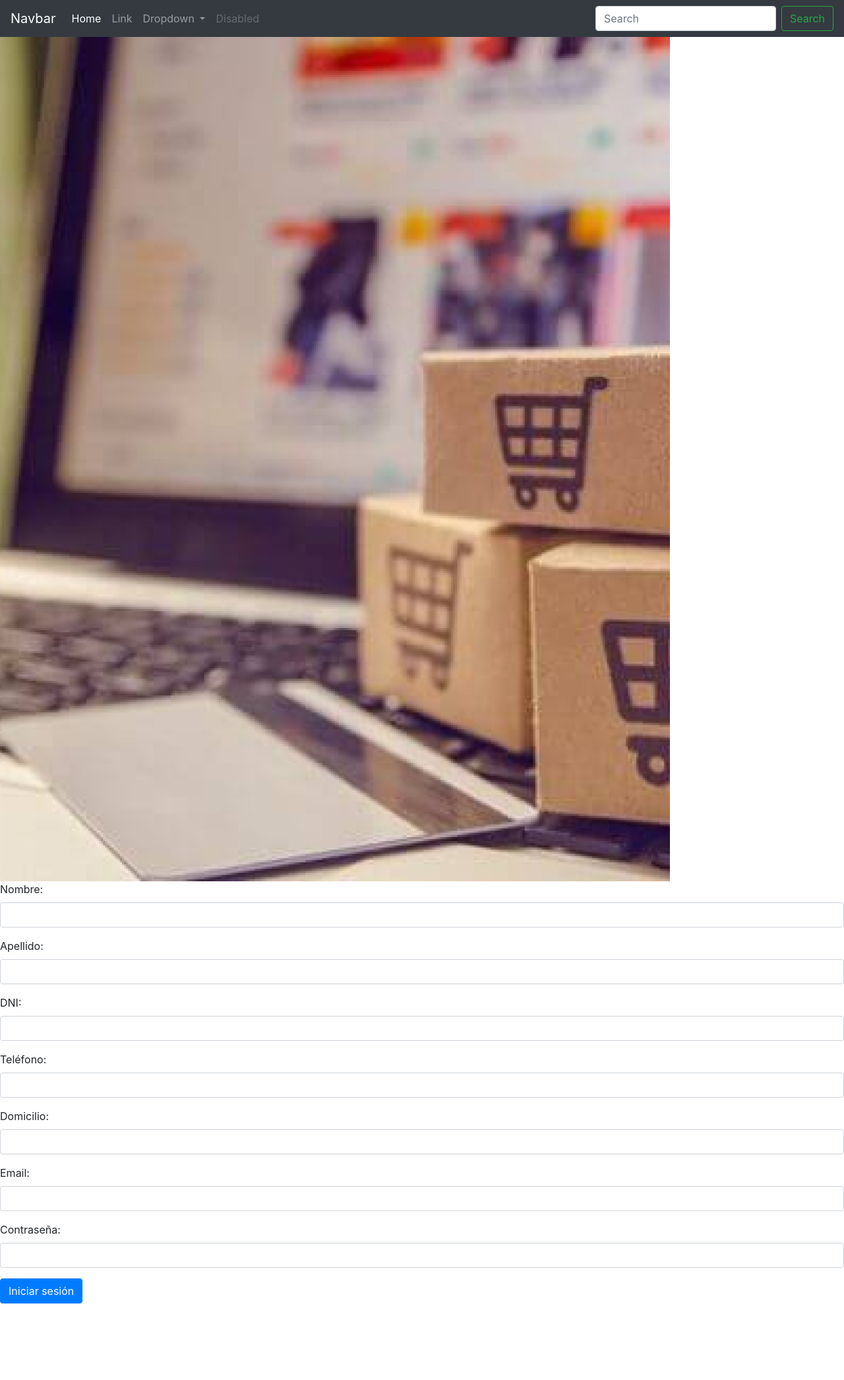
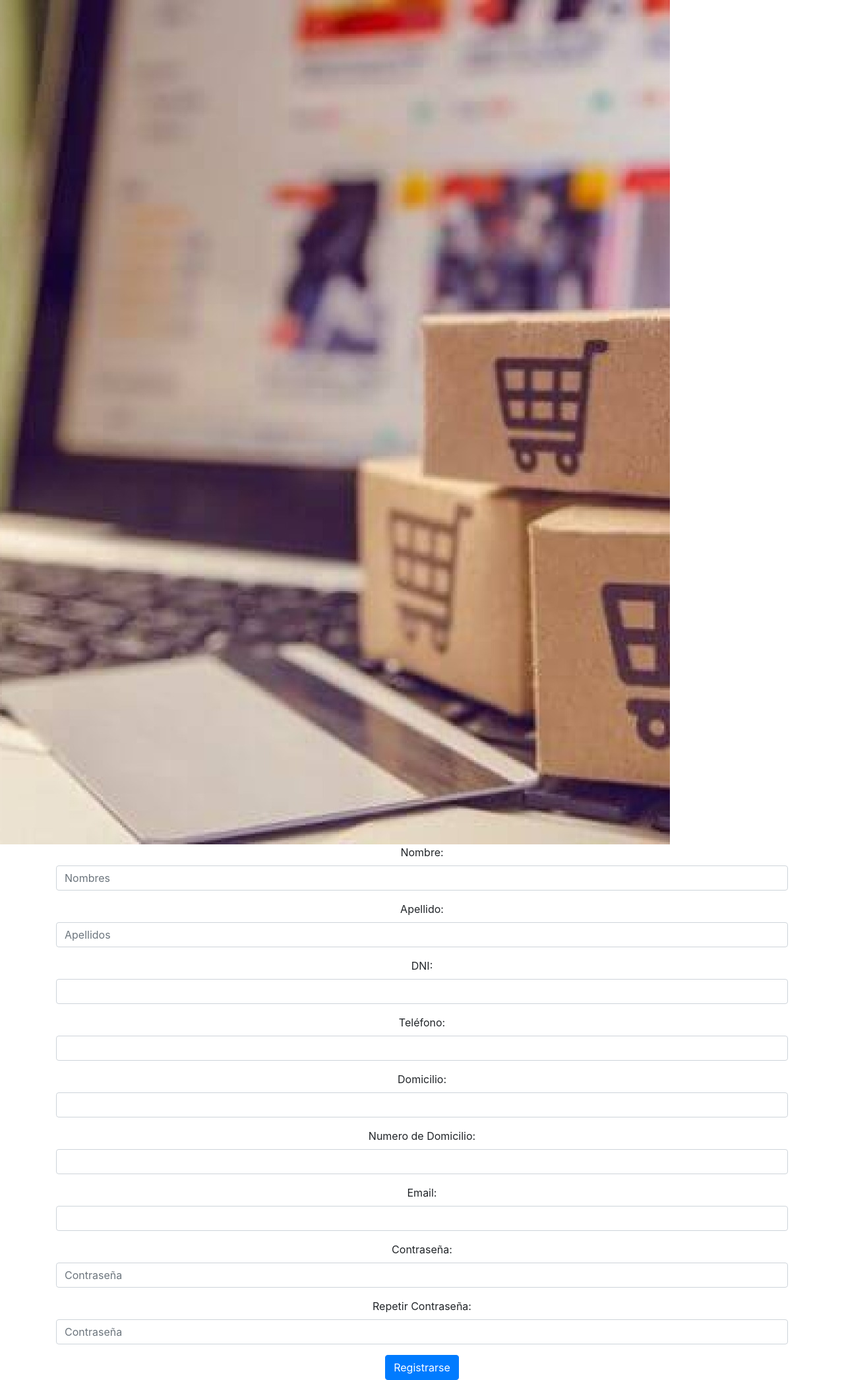
Before and after one commit to lautig32/2022-DSI-E-Commerce, a Django app: page /register/ in a window 1280 px wide. Shown: the whole page at 66% size. Before the commit the page ends 1976 px from the top, so only its background shows below. Run offline with Django 4.2, Linux system fonts and the light colour scheme.

Commit message:
changes lauti

```diff
--- a/user/admin.py
+++ b/user/admin.py
@@ -26,7 +26,7 @@ class UserProfileAdmin(admin.ModelAdmin):
     search_fields = ['document_number', 'first_name', 'last_name', 'email', ]
     ordering = ('-is_active', 'last_name', 'first_name', )
     fields = ('username', ('email', 'password', ), ('last_name', 'first_name',), 'document_number', 'number_phone',
-              ('profile_picture_medium_tag', 'profile_picture',),
+              ('address','number_adress',),('profile_picture_medium_tag', 'profile_picture',),
               ('is_active', 'is_staff', 'is_superuser', ), 'description')
     readonly_fields = ('profile_picture_medium_tag', )
     list_filter = ('is_active',)
--- a/user/forms.py
+++ b/user/forms.py
@@ -1,12 +1,10 @@
 from django.contrib.auth.forms import UserCreationForm
-from django.forms import forms
 
-from user.models import UserProfile
+from user.models import *
 
 
 
 class SignUpForm(UserCreationForm):
-    #email = forms.EmailField(max_length=254, help_text='Required. Inform a valid email address.')
 
     class Meta:
         model = UserProfile
--- a/user/templates/user/base.html
+++ b/user/templates/user/base.html
@@ -15,8 +15,6 @@
 
     <!-- Optional JavaScript; choose one of the two! -->
 
-    {% include "user/navbar.html" %}
-
     {% block body %}
 
     {% endblock %}
--- a/user/templates/user/favorite.html
+++ b/user/templates/user/favorite.html
@@ -2,6 +2,7 @@
 {% load static %}
 
 {% block body %}
+{% include "user/navbar.html" %}
 <div>
     <img class= "img_register" src="{% static 'user/img/fondo_login.jpeg' %}">
     <div>
--- a/user/templates/user/navbar.html
+++ b/user/templates/user/navbar.html
@@ -1,36 +1,32 @@
 <link rel="stylesheet" href="https://cdn.jsdelivr.net/npm/bootstrap@4.6.2/dist/css/bootstrap.min.css" integrity="sha384-xOolHFLEh07PJGoPkLv1IbcEPTNtaed2xpHsD9ESMhqIYd0nLMwNLD69Npy4HI+N" crossorigin="anonymous">
 <nav class="navbar navbar-expand-lg navbar-dark bg-dark">
-    <a class="navbar-brand" href="#">Navbar</a>
+
+    <a class="navbar-brand" href="#"></a>
     <button class="navbar-toggler" type="button" data-toggle="collapse" data-target="#navbarSupportedContent" aria-controls="navbarSupportedContent" aria-expanded="false" aria-label="Toggle navigation">
       <span class="navbar-toggler-icon"></span>
     </button>
-
     <div class="collapse navbar-collapse" id="navbarSupportedContent">
+      {% if user.is_authenticated %}
         <ul class="navbar-nav mr-auto">
-        <li class="nav-item active">
-          <a class="nav-link" href="#">Home <span class="sr-only">(current)</span></a>
-        </li>
-        <li class="nav-item">
-          <a class="nav-link" href="#">Link</a>
-        </li>
           <li class="nav-item dropdown">
-          <a class="nav-link dropdown-toggle" href="#" role="button" data-toggle="dropdown" aria-expanded="false">
-            Dropdown
+            <a class="nav-link dropdown-toggle d-flex align-items-cente"
+            href="#" role="button" data-toggle="dropdown" aria-expanded="false" id="navbarUser">
+              <div class="lh-sm">
+                <span class="surname">{{ user.last_name }}</span>
+                <br>
+                {{ user.first_name }}
+            </div>
             </a>
             <div class="dropdown-menu">
-            <a class="dropdown-item" href="#">Action</a>
-            <a class="dropdown-item" href="#">Another action</a>
+              <a class="dropdown-item" href="/profile">Mi Perfil</a>
+            <!--a class="dropdown-item" href="#">Favorito</a-->
+              {% if request.user.is_staff %}
+                <a class="dropdown-item" href="/admin">Administración</a>
+              {% endif %}
               <div class="dropdown-divider"></div>
-            <a class="dropdown-item" href="#">Something else here</a>
+              <a class="dropdown-item" href="{% url 'user_logout' %}">Cerrar Sesion</a>
             </div>
-        </li>
-        <li class="nav-item">
-          <a class="nav-link disabled">Disabled</a>
-        </li>
         </ul>
-      <form class="form-inline my-2 my-lg-0">
-        <input class="form-control mr-sm-2" type="search" placeholder="Search" aria-label="Search">
-        <button class="btn btn-outline-success my-2 my-sm-0" type="submit">Search</button>
-      </form>
+      {% endif %}
     </div>
   </nav>
--- a/user/templates/user/profile.html
+++ b/user/templates/user/profile.html
@@ -2,13 +2,13 @@
 {% load static %}
 
 {% block body %}
+{% include "user/navbar.html" %}
 <div>
     <img class= "img__profile" src="{% static 'user/img/fondo_login.jpeg' %}">
     <div>
         <img class="img_photo_profile" src="{% static 'user/img/photo_profile.jpeg' %}">
         <label for="exampleInputEmail1" class="form-label">Nombre del Usuario </label>
         <div>
-            <form>
                 <div class="mb-3">
                   <label for="exampleInputEmail1" class="form-label">DNI: </label>
                   <input type="text" class="form-control" id="exampleInputEmail1" aria-describedby="emailHelp">
@@ -25,7 +25,6 @@
                     <label for="exampleInputPassword1" class="form-label">Teléfono: </label>
                     <input type="text" class="form-control" id="exampleInputPassword1">
                 </div>
-              </form>
         </div>
     </div>
 </div>
--- a/user/templates/user/register.html
+++ b/user/templates/user/register.html
@@ -3,43 +3,61 @@
 
 {% block body %}
 <div>
+    <div>
         <img class= "img_register" src="{% static 'user/img/fondo_login.jpeg' %}">
     </div>
     <div>
         <div>
-        <div>
-            <form>
-                <div class="mb-3">
-                  <label for="exampleInputEmail1" class="form-label">Nombre: </label>
-                  <input type="text" class="form-control" id="exampleInputEmail1" aria-describedby="emailHelp">
+            <div class="container text-center">
+                <form  action="" method="POST" enctype="multipart/form-data" novalidate id="register">
+                    {% csrf_token %}
+                    <div class="mb-3 form-group">
+                        <label for="first_name" class="form-label">Nombre: </label>
+                        <input type="text" class="form-control" id="first_name" name="first_name"
+                        aria-describedby="emailHelp" placeholder="Nombres">
                     </div>
-                <div class="mb-3">
-                    <label for="exampleInputEmail1" class="form-label">Apellido: </label>
-                    <input type="text" class="form-control" id="exampleInputEmail1" aria-describedby="emailHelp">
+                    <div class="mb-3 form-group">
+                        <label for="last_name" class="form-label">Apellido: </label>
+                        <input type="text" class="form-control" id="last_name" name="last_name"
+                        aria-describedby="emailHelp" placeholder="Apellidos">
                     </div>
-                <div class="mb-3">
-                    <label for="exampleInputEmail1" class="form-label">DNI: </label>
-                    <input type="number" class="form-control" id="exampleInputEmail1" aria-describedby="emailHelp">
+                    <div class="mb-3 form-group">
+                        <label for="document_number" class="form-label">DNI: </label>
+                        <input type="number" class="form-control" id="document_number" name="document_number"
+                        aria-describedby="emailHelp">
                     </div>
-                <div class="mb-3">
-                    <label for="exampleInputEmail1" class="form-label">Teléfono: </label>
-                    <input type="number" class="form-control" id="exampleInputEmail1" aria-describedby="emailHelp">
+                    <div class="mb-3 form-group">
+                        <label for="number_phone" class="form-label">Teléfono: </label>
+                        <input type="number" class="form-control" id="number_phone" name="number_phone"
+                        aria-describedby="emailHelp">
                     </div>
-                <div class="mb-3">
-                    <label for="exampleInputEmail1" class="form-label">Domicilio: </label>
-                    <input type="text" class="form-control" id="exampleInputEmail1" aria-describedby="emailHelp">
+                    <div class="mb-3 form-group">
+                        <label for="address" class="form-label">Domicilio: </label>
+                        <input type="text" class="form-control" id="address" name="address"
+                        aria-describedby="emailHelp">
                     </div>
-                <div class="mb-3">
-                    <label for="exampleInputEmail1" class="form-label">Email: </label>
-                    <input type="email" class="form-control" id="exampleInputEmail1" aria-describedby="emailHelp">
+                    <div class="mb-3 form-group">
+                        <label for="number_adress" class="form-label">Numero de Domicilio: </label>
+                        <input type="number" class="form-control" id="number_adress" name="number_adress"
+                        aria-describedby="emailHelp">
                     </div>
-                <div class="mb-3">
-                    <label for="exampleInputEmail1" class="form-label">Contraseña: </label>
-                    <input type="password" class="form-control" id="exampleInputEmail1" aria-describedby="emailHelp">
+                    <div class="mb-3 form-group">
+                        <label for="email" class="form-label">Email: </label>
+                        <input type="email" class="form-control" id="email" name="email"
+                        aria-describedby="emailHelp">
                     </div>
-                <button type="submit" class="btn btn-primary">Iniciar sesión</button>
+                    <div class="mb-3 form-group">
+                        <label for="password1" class="form-label">Contraseña: </label>
+                        <input type="password" class="form-control" id="password1" name="password1"placeholder="Contraseña"/>
+                    </div>
+                    <div class="mb-3 form-group">
+                        <label for="password2" class="form-label">Repetir Contraseña: </label>
+                        <input type="password" class="form-control" id="password2" name="password2"placeholder="Contraseña"/>
+                    </div>
+                    <button type="submit" class="btn btn-primary" value="register" onclick="register()">Registrarse</button>
                 </form>
             </div>
         </div>
     </div>
+</div>
 {% endblock %}
--- a/user/urls.py
+++ b/user/urls.py
@@ -20,7 +20,10 @@ from django.conf.urls.static import static
 from user import views
 
 urlpatterns = [
-    path("", views.home, name="login"),
+    path("", views.home, name="home"),
+    path("register/", views.register, name="register"),
+    path("login/", views.user_login, name="login"),
+    path('logout/', views.logout, name='user_logout'),
     path("profile/", views.my_profile, name="profile"),
-    path("register/", views.register, name="register"),
+    #path("favorite/", views.favorite, name="favorite"),
 ] + static(settings.MEDIA_URL, document_root=settings.MEDIA_ROOT)
--- a/user/views.py
+++ b/user/views.py
@@ -2,6 +2,7 @@ import json
 
 from django.contrib.auth import logout as do_logout, authenticate, login
 from django.contrib.auth.models import Group
+from django.contrib.auth.forms import UserCreationForm
 from django.contrib.auth.tokens import default_token_generator
 from django.contrib.sites.shortcuts import get_current_site
 from django.http import HttpResponseRedirect, HttpResponse
@@ -15,71 +16,77 @@ from user.forms import SignUpForm
 from user.models import UserProfile
 
 def home(request):
-    return render(request, 'user/login.html')
+    return render(request, 'user/home.html')
+
 
 def my_profile(request):
     return render(request, 'user/profile.html')
 
-def register(request):
-    return render(request, 'user/register.html')
-
 
 def logout(request):
     do_logout(request)
-    return HttpResponseRedirect(reverse('index'))
+    return HttpResponseRedirect(reverse('home'))
 
 
 def user_login(request):
     if request.method == 'GET':
-        return render(request, 'persons/login.html')
+        return render(request, 'user/login.html')
     if request.method == 'POST':
+        print('\n\npost\n\n')
         email = request.POST.get('email').strip()
         password = request.POST.get('password')
-
         user = authenticate(username=email, password=password)
-
+        print(f'{email} - {password} ')
         if user is not None:
             if user.is_active:
                 login(request, user)
-                return HttpResponse(json.dumps({"message": "Success"}), content_type="application/json")
-
+                return HttpResponseRedirect(reverse('profile'))
             else:
                 return HttpResponse(json.dumps({"message": "inactive"}), content_type="application/json")
         else:
             return HttpResponse(json.dumps({"message": "invalid"}), content_type="application/json")
-
-        # return HttpResponse(json.dumps({"message": "denied"}),content_type="application/json")
-
     else:
-        return HttpResponseRedirect(reverse('index'))
+        form = SignUpForm(request.POST)
+        return render(request, 'user/register.html', {'form': form})
 
 
-def signup(request):
-    if request.method == 'POST':
+def register(request):
+    form = SignUpForm(request.POST)
+    context = {
+                'form': form
+                }
+    if request.method == "POST":
         fname = request.POST.get('first_name')
         lname = request.POST.get('last_name')
-        email = request.POST.get('email').strip()
+        email = request.POST.get('email')
         document_number = request.POST.get('document_number')
         password1 = request.POST.get('password1')
         password2 = request.POST.get('password2')
         address = request.POST.get('address')
-        number_address = request.POST.get('number_address')
+        number_adress = request.POST.get('number_adress')
         number_phone = request.POST.get('number_phone')
 
         data = {'first_name': fname, 'last_name': lname, 'email': email, 'document_number': document_number,
-                'password2': password2, 'password1': password1, 'address': address,
-                'number_address': number_address, 'number_phone': number_phone}
-
+                'password2': password2, 'password1': password1,
+                'address': address, 'number_adress': number_adress, 'number_phone': number_phone}
+        print(f'\n\n{data}\n')
         form = SignUpForm(data=data)
+        """form = SignUpForm(request.POST)"""
+        context = {
+                'form': form
+                }
         if form.is_valid():
+            print(f'\n\VALID FORM\n')
             user = form.save(commit=False)
             user.is_active = True
             user.is_staff = True
             user.save()
-            return HttpResponse(json.dumps({"message": "Success"}), content_type="application/json")
+            return HttpResponseRedirect(reverse('profile'))
+        else:
+            return render(request, "user/register.html", context)
+    else:
+        return render(request, 'user/register.html', context)
 
-        else:
-            return HttpResponse(json.dumps({"message": form.errors}), content_type="application/json")
-    else:
-        form = SignUpForm()
-        return render(request, 'persons/signup.html', {'form': form})
+
+def favorite(request):
+    return render(request, 'user/favorite.html')
```
Also changed, not shown: core/settings.py (+7 -3 lines), user/templates/user/home.html (added, +8 -0 lines), user/templates/user/login.html (+18 -12 lines). Lines whose indentation alone changed are shown as unchanged.
